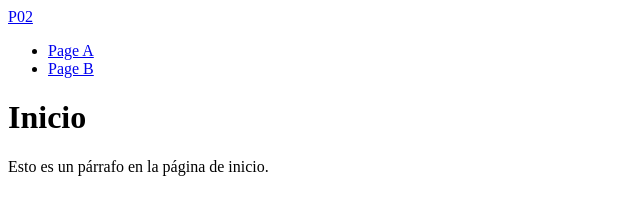
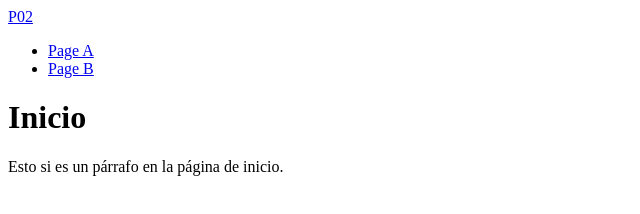
Before and after one commit to davidvaldezm/TAREA3_VC-, a plain HTML site: page index.html in a window 1280 px wide. Shown: the full height of the page, 0-640 px from the left. Drawn offline with Linux system fonts and the light colour scheme.

Commit message:
commit de conflicto controlado

```diff
--- a/index.html
+++ b/index.html
@@ -21,4 +21,4 @@
 
   <main class="container">
     <h1>Inicio</h1>
-    <p>Esto es un párrafo en la página de inicio.</p>
+    <p>Esto si es un párrafo en la página de inicio.</p>
```
